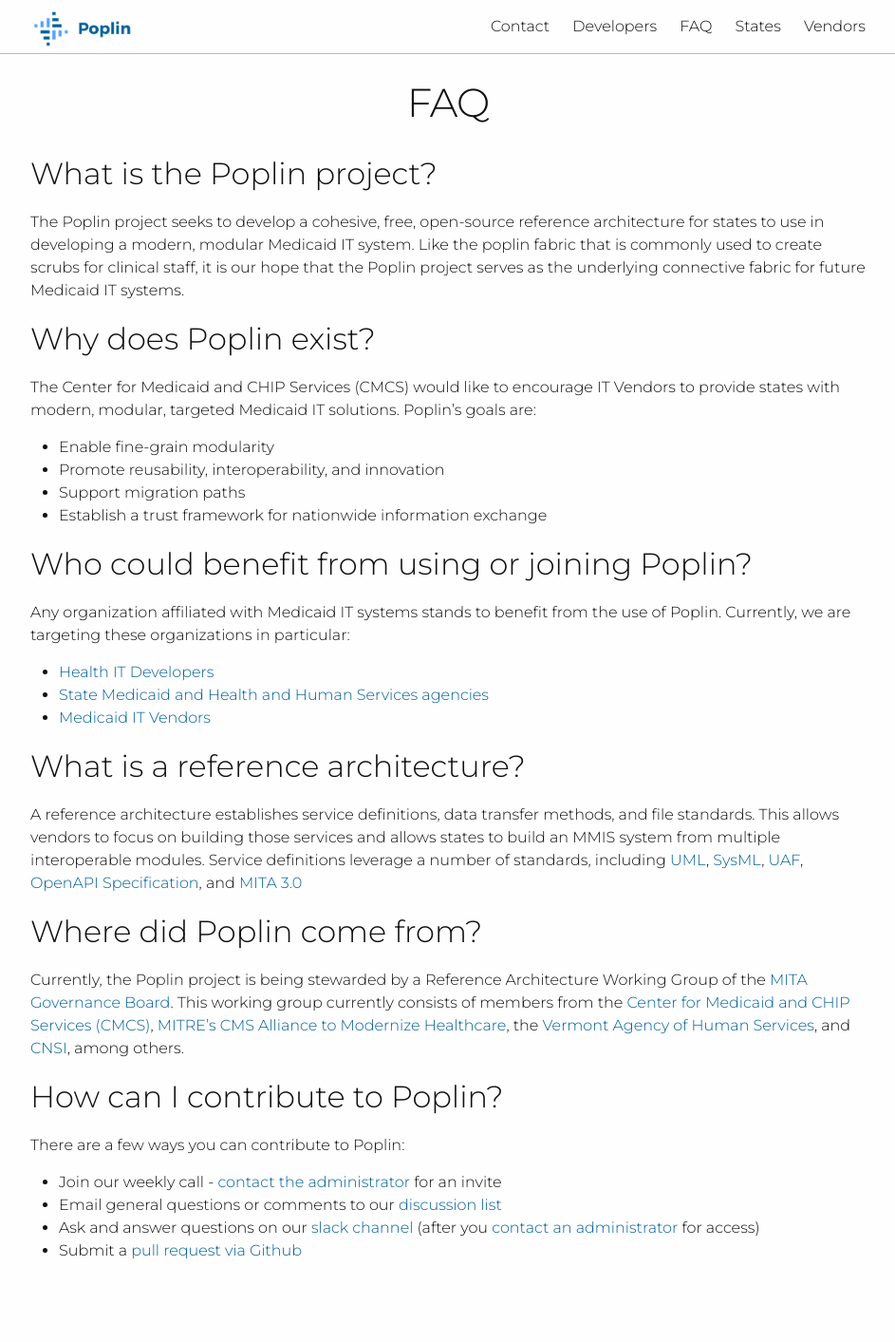
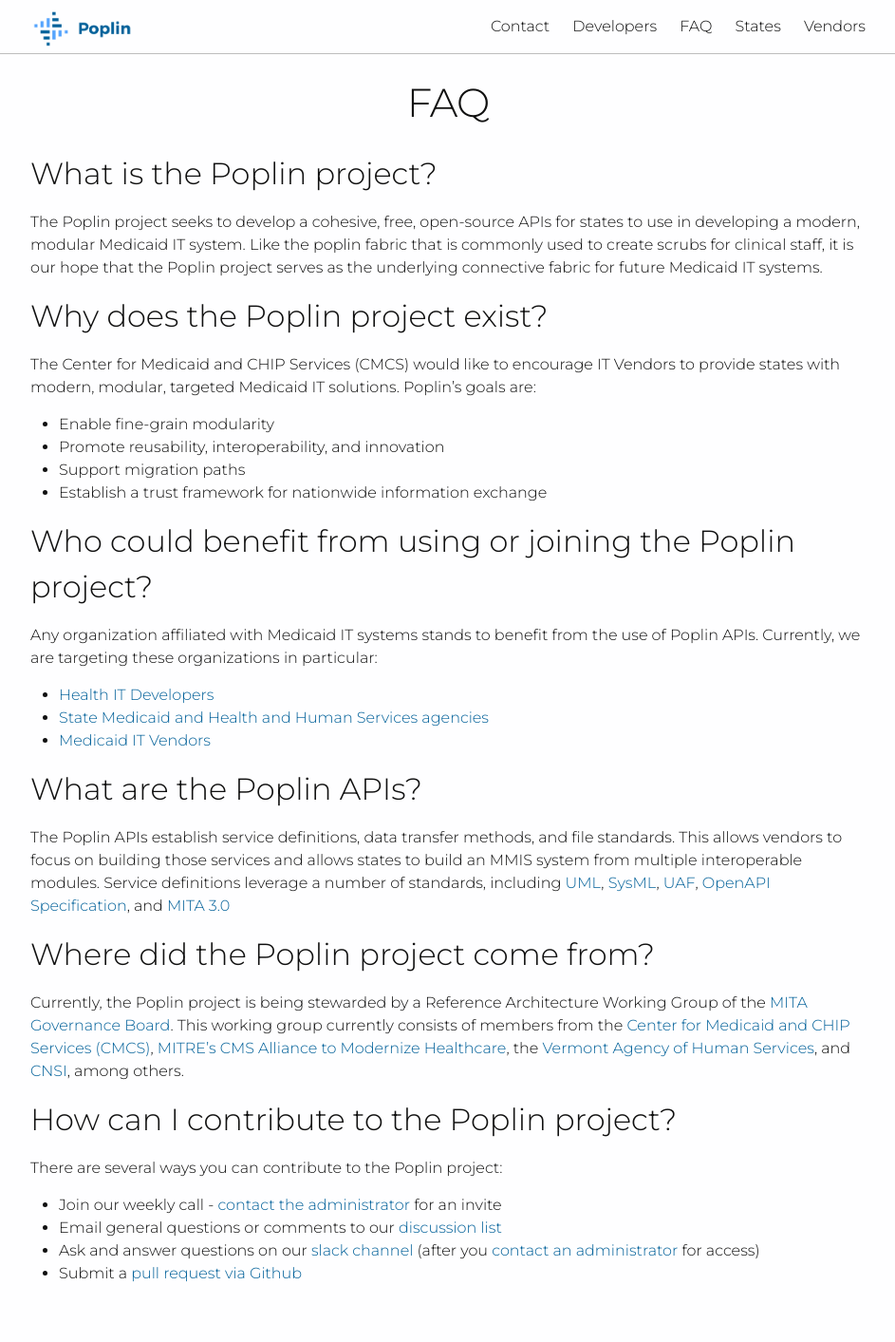
Before and after one commit to MITA-Governance-Board/Poplin, a Jekyll site: the page built from faq.md, in a window 1280 px wide. Shown: the whole page at 95% size, without its empty margins (168-1111 px from the left). Built offline with Jekyll 4.4.1, drawn with Linux system fonts in a browser that asks for light colours; nearby versions of some CDN libraries; before the commit the page ends 1389 px from its top, so only the background shows below that.

Commit message:
Rebranded Poplin from reference architecture to APIs.

```diff
--- a/contact.html
+++ b/contact.html
@@ -5,7 +5,7 @@
 ---
 <p>Since the Poplin team is spread across multiple organizations, we communicate using a few different channels:</p>
 <ul>
-  <li>If you have general questions about Poplin, please feel free to email us at <a href="mailto:info@projectpoplin.org">info@projectpoplin.org</a>.
+  <li>If you have general questions about the Poplin APIs, please feel free to email us at <a href="mailto:info@projectpoplin.org">info@projectpoplin.org</a>.
   <li>Every Friday at 1pm Eastern Time, we join a group call to check in with each other. <a href="mailto:team@projectpoplin.org?Subject=Join%20Weekly%20Poplin%20Call">Contact the administrator</a> for an invite.
   <li>We use slack to coordinate conversations outside of our regularly scheduled calls.  If you would like to join our Slack channel, <a href="mailto:team@projectpoplin.org?Subject=Slack%20Access%20for%20Poplin">contact the administrator</a>.
   <li>We send out periodic announcements on the <a href="https://twitter.com/project_poplin">Project Poplin twitter account</a>
--- a/faq.md
+++ b/faq.md
@@ -5,9 +5,9 @@
 ---
 
 ## What is the Poplin project?
-The Poplin project seeks to develop a cohesive, free, open-source reference architecture for states to use in developing a modern, modular Medicaid IT system.  Like the poplin fabric that is commonly used to create scrubs for clinical staff, it is our hope that the Poplin project serves as the underlying connective fabric for future Medicaid IT systems.
+The Poplin project seeks to develop a cohesive, free, open-source APIs for states to use in developing a modern, modular Medicaid IT system.  Like the poplin fabric that is commonly used to create scrubs for clinical staff, it is our hope that the Poplin project serves as the underlying connective fabric for future Medicaid IT systems.
 
-## Why does Poplin exist?
+## Why does the Poplin project exist?
 The Center for Medicaid and CHIP Services (CMCS) would like to encourage IT Vendors to provide states with modern, modular, targeted Medicaid IT solutions.  Poplin's goals are:
 
 - Enable fine-grain modularity
@@ -16,22 +16,22 @@
 - Establish a trust framework for nationwide information exchange
 
 
-## Who could benefit from using or joining Poplin?
-Any organization affiliated with Medicaid IT systems stands to benefit from the use of Poplin. Currently, we are targeting these organizations in particular:
+## Who could benefit from using or joining the Poplin project?
+Any organization affiliated with Medicaid IT systems stands to benefit from the use of Poplin APIs. Currently, we are targeting these organizations in particular:
 
 - [Health IT Developers](/developers)
 - [State Medicaid and Health and Human Services agencies](/states)
 - [Medicaid IT Vendors](/vendors)
 
-## What is a reference architecture?
-A reference architecture establishes service definitions, data transfer methods, and file standards.  This allows vendors to focus on building those services and allows states to build an MMIS system from multiple interoperable modules.  Service definitions leverage a number of standards, including [UML](http://www.omg.org/spec/UML/), [SysML](http://www.omg.org/spec/SysML/), [UAF](http://www.omg.org/spec/UAF/), [OpenAPI Specification](https://github.com/OAI/OpenAPI-Specification), and [MITA 3.0](https://www.medicaid.gov/medicaid/data-and-systems/mita/mita-30/index.html)
+## What are the Poplin APIs?
+The Poplin APIs establish service definitions, data transfer methods, and file standards.  This allows vendors to focus on building those services and allows states to build an MMIS system from multiple interoperable modules.  Service definitions leverage a number of standards, including [UML](http://www.omg.org/spec/UML/), [SysML](http://www.omg.org/spec/SysML/), [UAF](http://www.omg.org/spec/UAF/), [OpenAPI Specification](https://github.com/OAI/OpenAPI-Specification), and [MITA 3.0](https://www.medicaid.gov/medicaid/data-and-systems/mita/mita-30/index.html)
 
-## Where did Poplin come from?
+## Where did the Poplin project come from?
 Currently, the Poplin project is being stewarded by a Reference Architecture Working Group of the [MITA Governance Board](https://www.medicaid.gov/medicaid/data-and-systems/mita/governance/index.html).  This working group currently consists of members from the [Center for Medicaid and CHIP Services (CMCS)](https://www.medicaid.gov/), [MITRE's](https://www.mitre.org) [CMS Alliance to Modernize Healthcare](https://www.mitre.org/centers/cms-alliances-to-modernize-healthcare/who-we-are), the [Vermont Agency of Human Services](http://humanservices.vermont.gov/), and [CNSI](http://www.cns-inc.com/), among others.
 <!-- Does order matter here?  Is anyone offended by being called out here? -->
 
-## How can I contribute to Poplin?
-There are a few ways you can contribute to Poplin:
+## How can I contribute to the Poplin project?
+There are several ways you can contribute to the Poplin project:
 
 - Join our weekly call - [contact the administrator](mailto:team@projectpoplin.org?Subject=Join%20Weekly%20Poplin%20Call) for an invite
 - Email general questions or comments to our [discussion list](mailto:info@projectpoplin.org)
--- a/index.html
+++ b/index.html
@@ -13,8 +13,8 @@
     <p><em>noun:</em> a durable, plain-woven fabric, typically a lightweight cotton with a simple over-under weave pattern</p>
   </div>
 
-  <h1>What is the Poplin project?</h1>
-  <p>The Poplin project seeks to develop a cohesive, free, open-source reference architecture for states to use in developing a modern, modular Medicaid IT system.  Like the poplin fabric that is commonly used to create scrubs for clinical staff, it is our hope that the Poplin project serves as the underlying connective fabric for future Medicaid IT systems.</p>
+  <h1>What are the Poplin APIs?</h1>
+  <p>The Poplin project seeks to develop a cohesive, free, open-source APIs for states to use in developing a modern, modular Medicaid IT system.  Like the poplin fabric that is commonly used to create scrubs for clinical staff, it is our hope that the Poplin project serves as the underlying connective fabric for future Medicaid IT systems.</p>
 
   <h1>Who should care about Poplin?</h1>
   <div class="block-container-3">
--- a/vendors.html
+++ b/vendors.html
@@ -4,11 +4,11 @@
 permalink: /vendors/
 ---
 
-<h1 class="post-title">Poplin for Vendors</h1>
+<h1 class="post-title">Poplin APIs for Vendors</h1>
 <br><img src='/images/your_module.png' alt='diagram showing your module here in a field of cross-weave' style='margin-bottom:2em' />
 
 <h2>Don't sweat the data transfer</h2>
-<p>Poplin's standardized definition of data formats and data transfer methods enables modularity by allowing vendors to focus on individual modules, rather than having to build an entire MMIS system. We know that every state has its own way of implementing Medicaid.  That's why we're building Poplin - we want you to focus on the business process and let Poplin define the way those modules talk to each other.</p>
+<p>Poplin APIs standardize the definition of data formats and data transfer methods, enabling modularity by allowing vendors to focus on individual modules, rather than having to build an entire MMIS system. We know that every state has its own way of implementing Medicaid.  That's why we're building Poplin APIs - we want you to focus on the business process and let Poplin APIs define the way those modules talk to each other.</p>
 
 <h2>Get Involved</h2>
 <p>There are a few ways you can contribute to Poplin:</p>
@@ -17,7 +17,7 @@
   <li>Join our weekly call - <a href="mailto:team@projectpoplin.org?Subject=Join%20Weekly%20Poplin%20Call">contact the administrator</a> for an invite
   <li>Submit general questions to the <a href="mailto:info@projectpoplin.org">Project Poplin email list</a>
   <li>Join our <a href="https://mita-rawg.slack.com">slack channel</a> and its ongoing conversation threads
-  <li>Help spread the word about Poplin by <a href="https://twitter.com/project_poplin">retweeting major announcements</a>
+  <li>Help spread the word about Poplin APIs by <a href="https://twitter.com/project_poplin">retweeting major announcements</a>
 </ul>
 <div class="block-container-4">
   <a href="mailto:team@projectpoplin.org?Subject=Join%20Weekly%20Poplin%20Call">
```
Also changed, not shown: developers.html (+5 -4 lines), states.html (+4 -4 lines), README.md, 1 other file.
